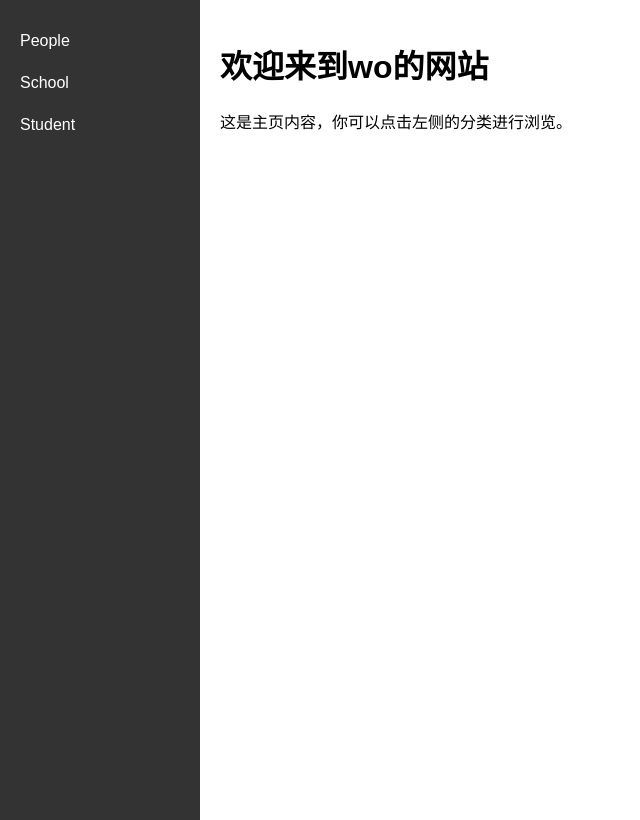
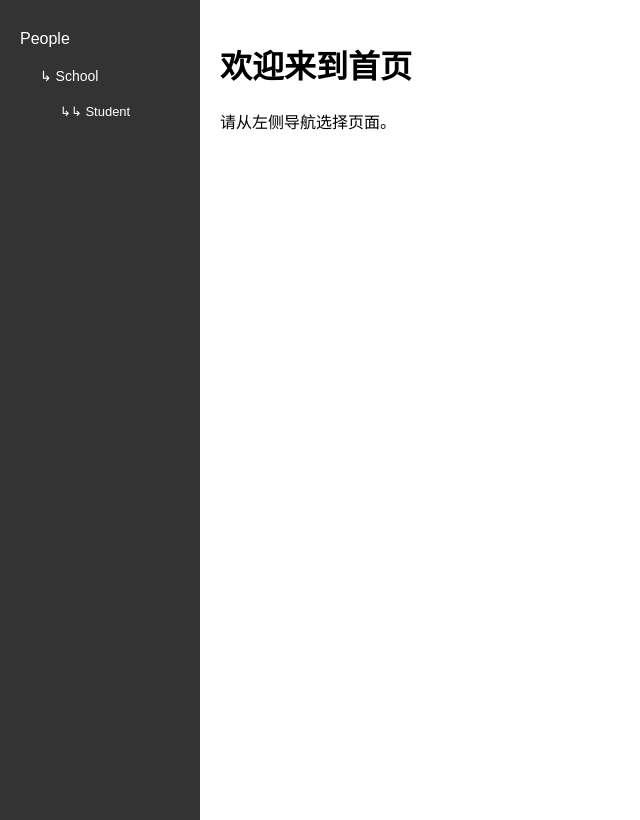
Before and after one commit to DarkLordHT/my-website, a plain HTML site: page index.html in a window 1280 px wide. Shown: the whole page, without its empty margins (0-640 px from the left). Drawn offline with Linux system fonts and the light colour scheme.

Commit message:
Update index.html

```diff
--- a/index.html
+++ b/index.html
@@ -1,7 +1,7 @@
 <!DOCTYPE html>
 <html lang="zh-CN">
 <head>
-  <meta charset="UTF-8">
+  <meta charset="UTF-8" />
   <title>我的网站</title>
   <style>
     body {
@@ -10,7 +10,6 @@
       display: flex;
     }
 
-    /* 左边侧边栏 */
     .sidebar {
       width: 200px;
       background-color: #333;
@@ -22,15 +21,24 @@
     .sidebar a {
       display: block;
       color: white;
-      padding: 12px 20px;
+      padding: 10px 20px;
       text-decoration: none;
+    }
+
+    .sidebar a.sub {
+      padding-left: 40px;
+      font-size: 14px;
+    }
+
+    .sidebar a.sub-sub {
+      padding-left: 60px;
+      font-size: 13px;
     }
 
     .sidebar a:hover {
       background-color: #575757;
     }
 
-    /* 右边内容区域 */
     .content {
       flex-grow: 1;
       padding: 20px;
@@ -38,17 +46,14 @@
   </style>
 </head>
 <body>
-
   <div class="sidebar">
-    <a href="#">People</a>
-    <a href="#">School</a>
-    <a href="#">Student</a>
+    <a href="people.html">People</a>
+    <a href="school.html" class="sub">↳ School</a>
+    <a href="student.html" class="sub-sub">↳↳ Student</a>
   </div>
-
   <div class="content">
-    <h1>欢迎来到wo的网站</h1>
-    <p>这是主页内容，你可以点击左侧的分类进行浏览。</p>
+    <h1>欢迎来到首页</h1>
+    <p>请从左侧导航选择页面。</p>
   </div>
-
 </body>
 </html>
```
